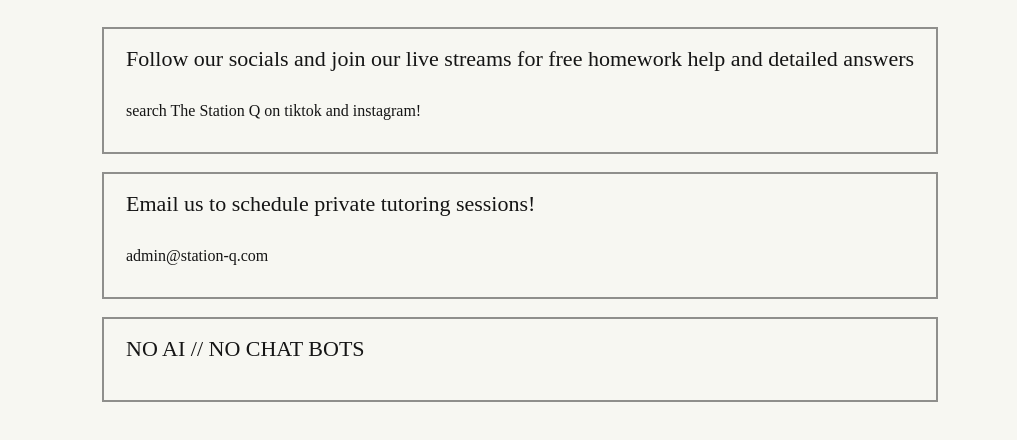
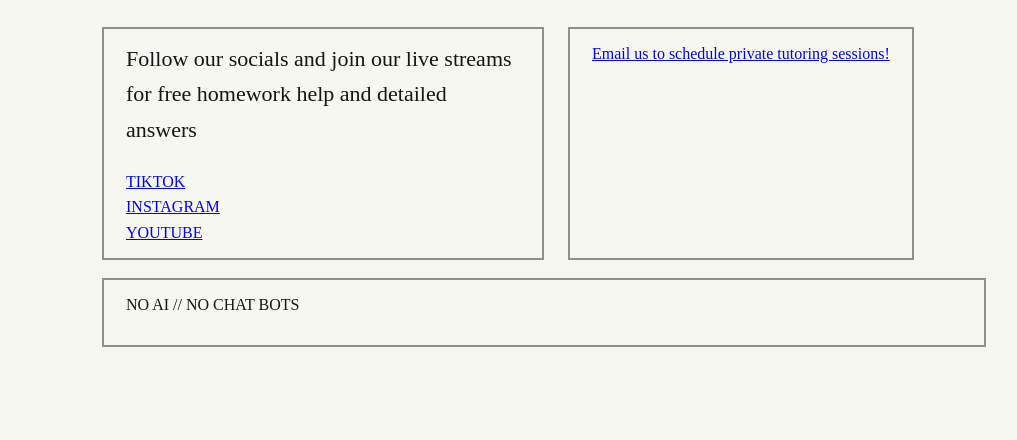
Before and after one commit to cynnality/station-q, a plain HTML site: page index.html in a window 1280 px wide. Shown: the part 274-714 px from the top of the page, without its empty margins (96-1113 px from the left). Drawn offline with Linux system fonts and the light colour scheme; a web font is replaced by a local one.

Commit message:
updated with socials links and email link to admin email!!!

```diff
--- a/home.css
+++ b/home.css
@@ -148,9 +148,28 @@
     gap: 18px;
 }
 
+.doubledoors {
+    display: flex;
+    gap: 24px;
+}
+
 .door {
     border: 2px solid rgba(0, 0, 0, 0.425);
     padding: 12px 22px;
+}
+
+.socialslink {
+    width: 50%;
+}
+
+.knobs {
+    display: flex;
+    flex-direction: column;
+}
+
+.knobs a {
+    text-decoration: underline;
+    color: blue;
 }
 
 .hero {
--- a/index.html
+++ b/index.html
@@ -1,5 +1,6 @@
 <!DOCTYPE html>
 <html>
+
 <head>
 
     <!-- ======================== MONO FONTS ========================
@@ -10,7 +11,9 @@
 
     <link rel="preconnect" href="https://fonts.googleapis.com">
     <link rel="preconnect" href="https://fonts.gstatic.com" crossorigin>
-    <link href="https://fonts.googleapis.com/css2?family=Chivo+Mono:ital,wght@0,100..900;1,100..900&family=DM+Mono:ital,wght@0,300;0,400;0,500;1,300;1,400;1,500&family=JetBrains+Mono:ital,wght@0,100..800;1,100..800&display=swap" rel="stylesheet">
+    <link
+        href="https://fonts.googleapis.com/css2?family=Chivo+Mono:ital,wght@0,100..900;1,100..900&family=DM+Mono:ital,wght@0,300;0,400;0,500;1,300;1,400;1,500&family=JetBrains+Mono:ital,wght@0,100..800;1,100..800&display=swap"
+        rel="stylesheet">
 
     <link rel="stylesheet" href="home.css">
 
@@ -63,40 +66,40 @@
 
     <main>
         <div class="theentrance">
+            <div class="doubledoors">
+                <div class="door socialslink">
 
-            <div class=" door socialslink">
                     <p class="hero-text">
                         Follow our socials and join our live streams for free homework help and detailed answers
                     </p>
                     <div class="knobs">
                         <div class="knob">
-<!--                         <a href="" target="_blank">
-
-                        </a> -->
-                        <p>
-                            search The Station Q on tiktok and instagram!
-                        </p>
+                            <a href="https://tiktok.com/@thestation_q" target="_blank" rel="noopener noreferrer">TIKTOK
+                            </a>
+                        </div>
+                        <div>
+                            <a href="https://www.instagram.com/thestation_q?srtk=dzAxcmJuenQ0dHU4&utm_source=qr"
+                                target="_blank" rel="noopener noreferrer">INSTAGRAM
+                            </a>
+                        </div>
+                        <div>
+                            <a href="https://youtube.com/@thestation-q?si=sesm2H39GRE894oc" target="_blank"
+                                rel="noopener noreferrer">YOUTUBE
+                            </a>
                         </div>
                     </div>
                 </div>
 
                 <div class=" door sessioncontact">
-                <p class="hero-text">
-Email us to schedule private tutoring sessions!
-                </p>
                     <div class="knobs">
                         <div class="knob">
-<!--                         <a href="" target="_blank">
-
-                        </a> -->
-                        <p>
-                            admin@station-q.com
-                        </p>
+                            <a href="mailto:admin@station-q.com.com">Email us to schedule private tutoring sessions!</a>
+                        </div>
                     </div>
                 </div>
             </div>
             <div class="door nochatbots">
-                <p class="hero-text">
+                <p class="</div>hero-text">
                     NO AI // NO CHAT BOTS
                 </p>
             </div>
```
Lines whose indentation alone changed are shown as unchanged.
